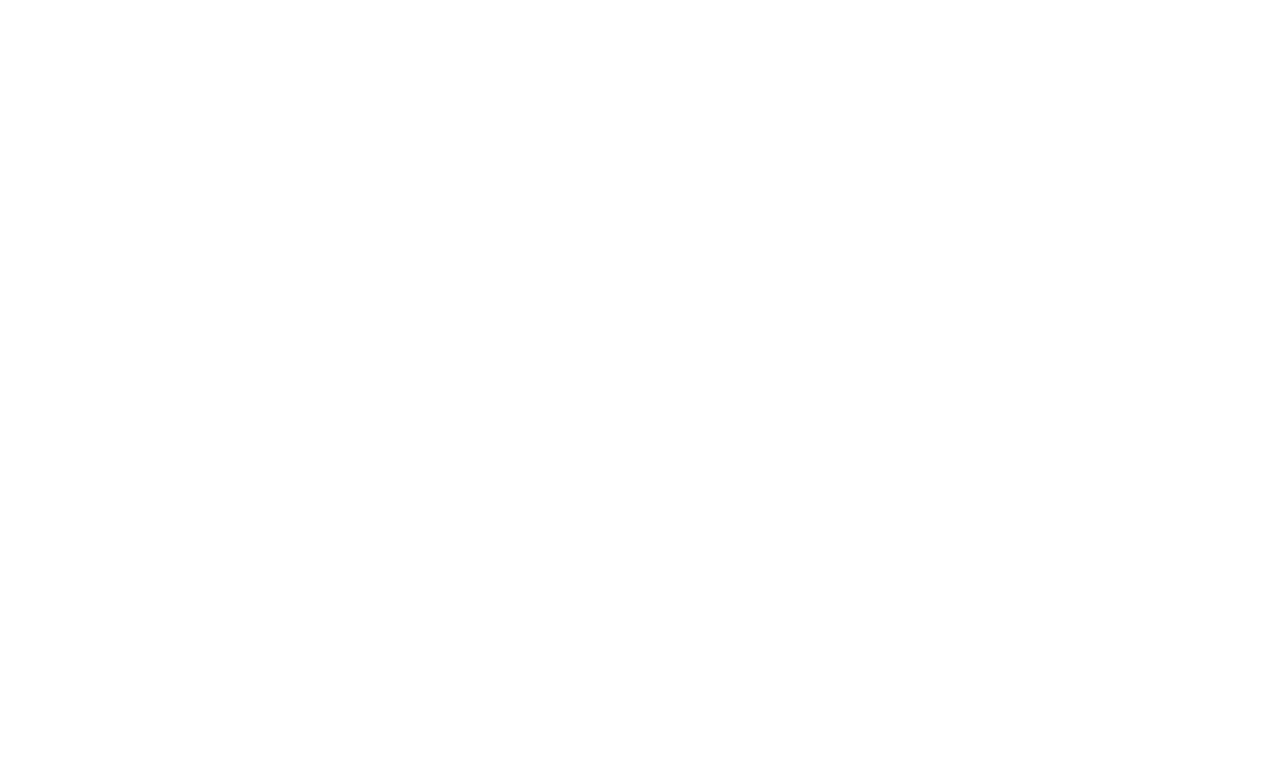
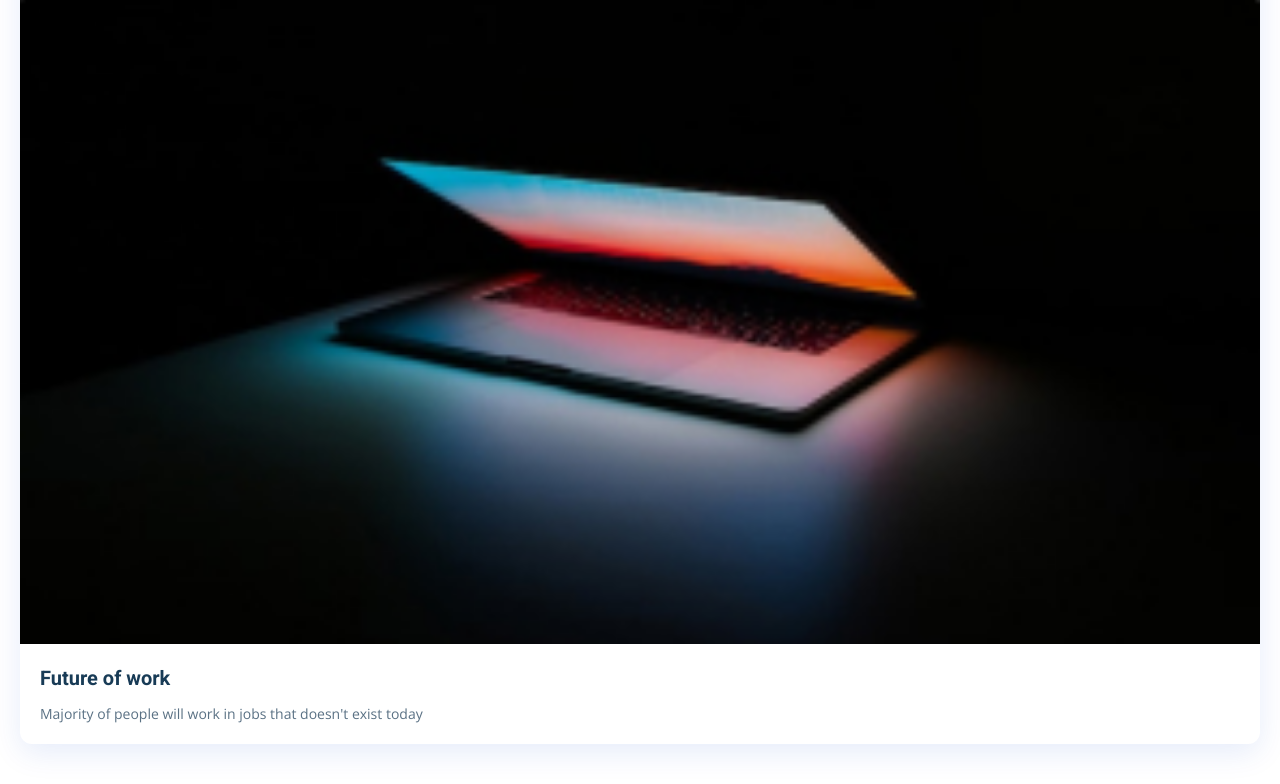
Before and after one commit to PadalaBalaSivaSaiMegiReddy/tailwind-css-react-blog-app, a React (Create React App) app: page / in a window 1280 px wide. Shown: the part 702-1486 px from the top of the page. Before the commit the page ends 800 px from the top, so only its background shows below. Built offline with nearby package versions, Linux system fonts and the light colour scheme; the HTML template or start-up script is replaced by a standard one.

Commit message:
add article

```diff
--- a/src/components/ArticleCard.jsx
+++ b/src/components/ArticleCard.jsx
@@ -1,9 +1,24 @@
-import React from 'react'
+import React from "react";
+import images from "../constants/images";
 
-function ArticleCard() {
-  return (
-    <div>ArticleCard</div>
-  )
+function ArticleCard({ className }) {
+	return (
+		<div
+			className={`rounded-xl overflow-hidden shadow-[rgba(7,_65,_210,_0.1)_0px_9px_30px] ${className}`}
+		>
+			<img
+				src={images.Post1Image}
+				alt="title"
+				className="w-full object-cover object-center h-auto"
+			/>
+			<div className="p-5">
+				<h3 className="font-roboto text-xl font-bold text-dark-soft ">
+					Future of work
+				</h3>
+				<p className="text-dark-light mt-3 text-sm">Majority of people will work in jobs that doesn't exist today</p>
+			</div>
+		</div>
+	);
 }
 
-export default ArticleCard
+export default ArticleCard;
--- a/src/constants/images.js
+++ b/src/constants/images.js
@@ -1,8 +1,9 @@
 import Logo from '../assets/Logo.svg';
 import HeroImage from '../assets/HeroImage.svg';
-const images ={
-    Logo,
-    HeroImage
-
+import Post1Image from '../assets/posts/post1.jpg';
+const images = {
+	Logo,
+	HeroImage,
+	Post1Image,
 };
 export default images;
--- a/src/pages/home/container/Articles.jsx
+++ b/src/pages/home/container/Articles.jsx
@@ -6,8 +6,7 @@
 function Articles() {
   return (
 		<section className='container flex flex-wrap mx-auto md:gap-x-5 gap-y-5 px-5 py-10 '>
-			<ArticleCard />
-			Articles
+			<ArticleCard className={"w-full"} />
 		</section>
 	);
 }
```
Also changed, not shown: src/assets/posts/post1.jpg (added).
